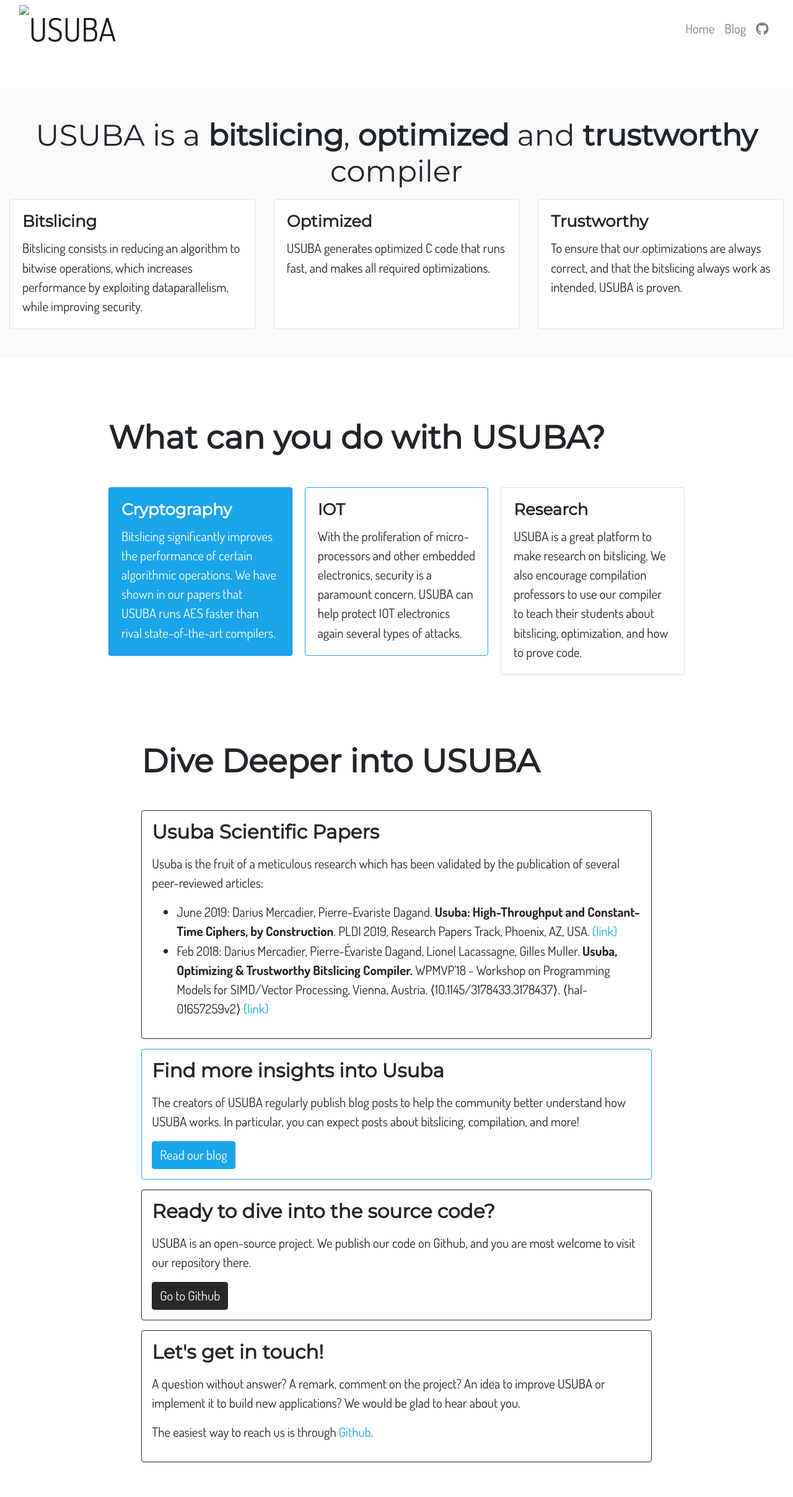
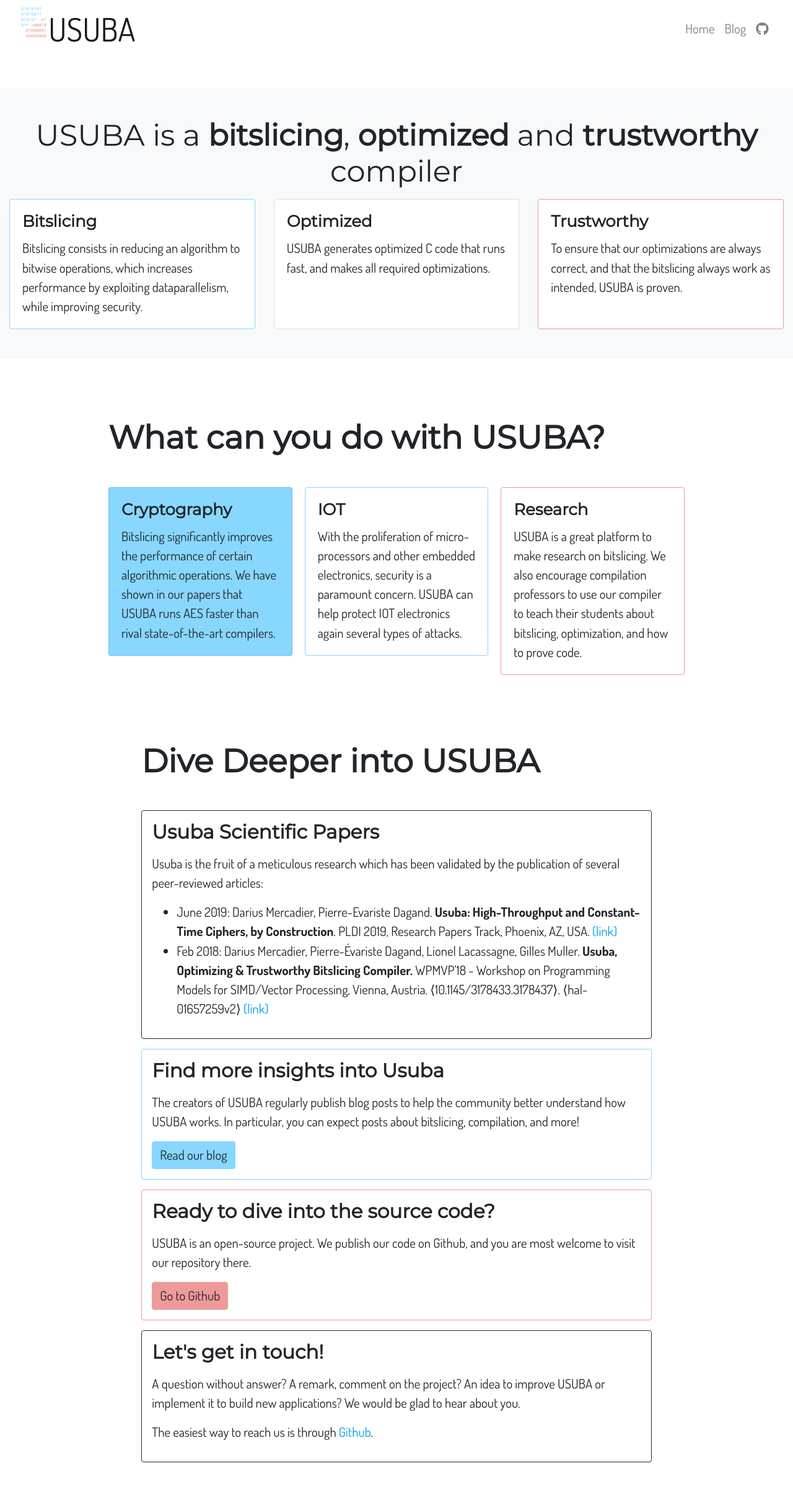
Before and after one commit to DadaIsCrazy/usuba-crypto, a Jekyll site: the page built from index.html, in a window 1280 px wide. Shown: the whole page at 62% size. Built offline with Jekyll 4.4.1, drawn with Linux system fonts in a browser that asks for light colours; nearby versions of some CDN libraries.

Commit message:
update colors

```diff
--- a/blog/index.html
+++ b/blog/index.html
@@ -8,16 +8,15 @@
 <div class="container py-5 bg-light">
 	<div class="row justify-content-md-center">
 		<div class="col col-lg-6">
-			<h1 class="text-center display-3">USUBA's Blog</h1>
+			<h1 class="text-center display-3 border-bottom pb-5 mb-5">USUBA's Blog</h1>
 
 			<!-- Blog articles -->
 	    {% for post in paginator.posts %}
-	      <div class="mx-auto mt-4 p-3">
+	      <div class="mx-auto mt-4 p-3 border-bottom pb-5 mb-5">
 	        <a href="{{ post.url }}" class="nodeco"><h2>{{ post.title }}</h2></a>
 	        <small class="mt-1">Published on the {{ post.date | date: "%Y-%m-%d" }} by {{ post.author }}</small>
 	        <p>{{ post.excerpt }} <a href="{{ post.url }}"><em>Read More...</em></a></p>
 	      </div>
-	      <div class="border-top border-primary mt-0 mb-5"></div>
 	    {% endfor %}
 
 		  <!-- Pagination links -->
--- a/css/custom/_variables.scss
+++ b/css/custom/_variables.scss
@@ -75,8 +75,8 @@
   $colors
 );
 
-$primary:       #1aa5eb !default;
-$secondary:     $gray-400 !default;
+$primary:       #88D7FF !default;
+$secondary:     #EF9A9A !default;
 $success:       $green !default;
 $info:          $cyan !default;
 $warning:       $yellow !default;
@@ -171,7 +171,7 @@
 //
 // Style anchor elements.
 
-$link-color:                $primary !default;
+$link-color:                darken($primary,30%) !default;
 $link-decoration:           none !default;
 $link-hover-color:          darken($link-color, 15%) !default;
 $link-hover-decoration:     underline !default;
--- a/index.html
+++ b/index.html
@@ -7,7 +7,7 @@
 <div class="container mt-5 py-5 bg-light">
   	<h2 class="text-center display-4">USUBA is a <b>bitslicing</b>, <b>optimized</b> and <b>trustworthy</b> compiler</h2>
   	<div class="card-deck">
-  		<div class="card">
+  		<div class="card border-primary">
   			<div class="card-body">
 	  			<h5 class="card-title">Bitslicing</h5>
 	  			<p class="card-text">Bitslicing consists in reducing an algorithm to bitwise operations, which increases performance by exploiting dataparallelism, while improving security.</p>
@@ -19,7 +19,7 @@
 	  			<p class="card-text">USUBA generates optimized C code that runs fast, and makes all required optimizations.</p>
 	  		</div>
   		</div>
-  		<div class="card">
+  		<div class="card border-secondary">
   			<div class="card-body">
 	  			<h5 class="card-title">Trustworthy</h5>
 	  			<p class="card-text">To ensure that our optimizations are always correct, and that the bitslicing always work as intended, USUBA is proven.</p>
@@ -34,7 +34,7 @@
 		<div class="col col-lg-9">
 			<h2 class="mb-5">What can you do with USUBA?</h2>
 			<div class="card-columns">
-	  		<div class="card bg-primary text-white">
+	  		<div class="card bg-primary">
 	  			<div class="card-body">
 		  			<h5 class="card-title">Cryptography</h5>
 		  			<p class="card-text">Bitslicing significantly improves the performance of certain algorithmic operations. We have shown in our papers that USUBA runs AES faster than rival state-of-the-art compilers.</p>
@@ -46,7 +46,7 @@
 		  			<p class="card-text">With the proliferation of micro-processors and other embedded electronics, security is a paramount concern. USUBA can help protect IOT electronics again several types of attacks.</p>
 		  		</div>
 	  		</div>
-	  		<div class="card">
+	  		<div class="card border-secondary">
 	  			<div class="card-body">
 		  			<h5 class="card-title">Research</h5>
 		  			<p class="card-text">USUBA is a great platform to make research on bitslicing. We also encourage compilation professors to use our compiler to teach their students about bitslicing, optimization, and how to prove code.</p>
@@ -75,10 +75,10 @@
 				<p>The creators of USUBA regularly publish blog posts to help the community better understand how USUBA works. In particular, you can expect posts about bitslicing, compilation, and more!</p>
 				<a class="btn btn-primary" href="/blog">Read our blog</a>
 			</div>
-			<div class="w-100 border border-dark p-3 my-3 rounded">
+			<div class="w-100 border border-secondary p-3 my-3 rounded">
 				<h3>Ready to dive into the source code?</h3>
 				<p>USUBA is an open-source project. We publish our code on Github, and you are most welcome to visit our repository there.</p>
-				<a class="btn btn-dark" href="https://github.com/DadaIsCrazy/usuba" target="_blank">Go to Github</a>
+				<a class="btn btn-secondary" href="https://github.com/DadaIsCrazy/usuba" target="_blank">Go to Github</a>
 			</div>
 			<div class="w-100 border border-dark p-3 my-3 rounded">
 				<h3>Let's get in touch!</h3>
```
Also changed, not shown: assets/images/favicon.png (added), assets/images/logo_final.svg (added), 13 other files.
